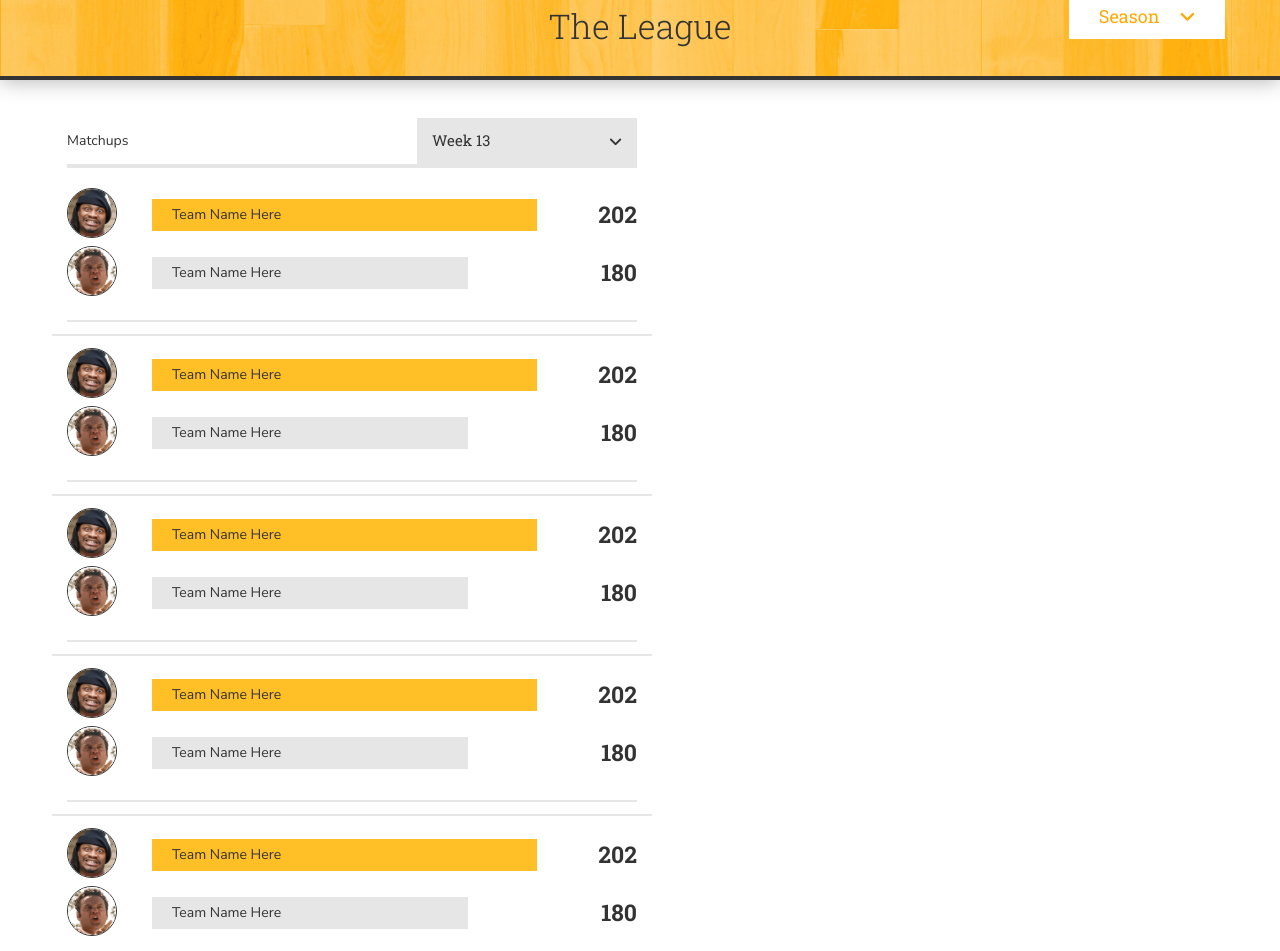
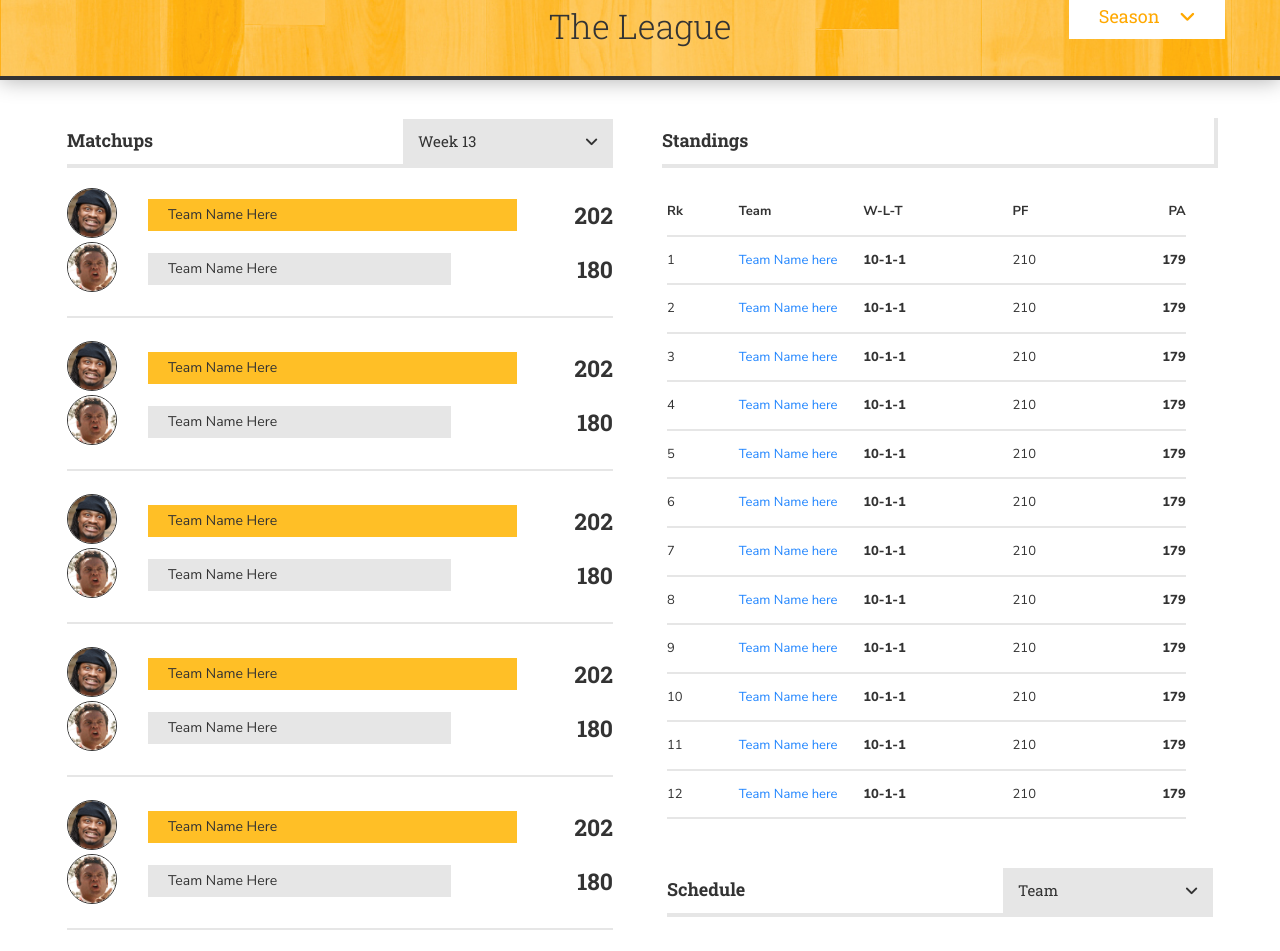
Before and after one commit to benjhoward/thejoe-react, a React (Create React App) app: page /league in a window 1280 px wide. Shown: the part 180-1131 px from the top of the page. Built offline with nearby package versions, Linux system fonts and the light colour scheme.

Commit message:
Fixed League page styling

```diff
--- a/src/League.js
+++ b/src/League.js
@@ -55,7 +55,7 @@ class League extends Component {
                   </div>
 
                   <div className="row">
-                    <div className="game">
+                    <div className="game-league">
                       <div className="row">
                           <div className="col-sm-12 more-scores">
                             <div className="col-xs-2 np-right">
@@ -85,7 +85,7 @@ class League extends Component {
                     </div>
                   </div>
                   <div className="row">
-                    <div className="game">
+                    <div className="game-league">
                       <div className="row">
                           <div className="col-sm-12 more-scores">
                             <div className="col-xs-2 np-right">
@@ -115,7 +115,7 @@ class League extends Component {
                     </div>
                   </div>
                   <div className="row">
-                    <div className="game">
+                    <div className="game-league">
                       <div className="row">
                           <div className="col-sm-12 more-scores">
                             <div className="col-xs-2 np-right">
@@ -145,7 +145,7 @@ class League extends Component {
                     </div>
                   </div>
                   <div className="row">
-                    <div className="game">
+                    <div className="game-league">
                       <div className="row">
                           <div className="col-sm-12 more-scores">
                             <div className="col-xs-2 np-right">
@@ -175,7 +175,7 @@ class League extends Component {
                     </div>
                   </div>
                   <div className="row">
-                    <div className="game">
+                    <div className="game-league">
                       <div className="row">
                           <div className="col-sm-12 more-scores">
                             <div className="col-xs-2 np-right">
@@ -205,7 +205,7 @@ class League extends Component {
                     </div>
                   </div>
                   <div className="row">
-                    <div className="game">
+                    <div className="game-league">
                       <div className="row">
                           <div className="col-sm-12 more-scores">
                             <div className="col-xs-2 np-right">
@@ -237,9 +237,9 @@ class League extends Component {
                 </div>
                 {/* Standings */}
                 <div className="col-md-6 col-league">
-                  <div className="row no-button">
-                    <div className="league-title-button">
-                      <div className="league-title-subject">
+                  <div className="row no-button-league">
+                    <div className="league-title-button-overview">
+                      <div className="league-title-header">
                         <p>Standings</p>
                       </div>
                     </div>
@@ -289,8 +289,8 @@ class League extends Component {
                     </tbody>
                   </table>
                   <div className="row league-title-bordered">
-                    <div className="league-title-button">
-                      <div className="col-xs-7 league-title-subject">
+                    <div className="league-title-button-overview">
+                      <div className="col-xs-7 league-title-header">
                         <p>Schedule</p>
                       </div>
                       <div className="col-xs-5">
@@ -331,8 +331,8 @@ class League extends Component {
               <div className="row">
                 <div className="col-xs-12 message-board">
                   <div className="row league-title-bordered">
-                    <div className="league-title-button">
-                      <div className="col-xs-9 league-title-subject">
+                    <div className="league-title-button-overview">
+                      <div className="col-xs-9 league-title-header">
                         <p>League Message Board</p>
                       </div>
                       <div className="col-xs-3">
--- a/src/css/league-styles.css
+++ b/src/css/league-styles.css
@@ -3,14 +3,23 @@
 }
 
 .col-league {
-  width: 48%;
-  margin: 0 1%;
+  width: 48% !important;
+  margin: 0 1% !important;
 }
 .game {
   border-bottom: none;
 }
 
 .game::after {
+  content: "";
+  display: block;
+  border-bottom: 2px solid #e6e6e6;
+  margin-left: 15px;
+  margin-right: 15px;
+  padding-bottom: 20px;
+}
+
+.game-league::after {
   content: "";
   display: block;
   border-bottom: 2px solid #e6e6e6;
--- a/src/css/styles.css
+++ b/src/css/styles.css
@@ -281,6 +281,12 @@ nav button:hover, .home-header button:hover {
     padding-bottom: 2%;
 }
 
+.game-league {
+    margin-bottom: 2%;
+/*    border-bottom: 2px solid #e6e6e6;
+*/    padding-bottom: 2%;
+}
+
 .game .row:nth-child(2) {
   margin-top: 4px;
 }
@@ -376,6 +382,17 @@ nav button:hover, .home-header button:hover {
   margin-left: -5px;
   margin-right: -5px;
   padding-bottom: 15px;
+  text-align: left;
+  display: flex;
+}
+
+.no-button-league {
+  border-bottom: 4px solid #e6e6e6;
+  margin-bottom: 20px;
+  border-right: 4px solid #e6e6e6;
+  margin-left: -5px;
+  margin-right: -5px;
+  padding-bottom: 0 !important;
   text-align: left;
   display: flex;
 }
--- a/src/css/team-styles.css
+++ b/src/css/team-styles.css
@@ -30,6 +30,8 @@ nav h2 {
   font-size: 16px;
 }
 
+
+
 .league-title-subject {
   display: flex;
   flex-direction: row;
@@ -48,6 +50,12 @@ nav h2 {
   font-weight: 400;
   /*background-color: #f2f2f2;*/
   padding: 10px 0px;
+}
+
+.league-title-header p {
+  font-size: 18px;
+  font-family: 'roboto slab', sans-serif;
+  font-weight: 800;
 }
 
 .league-title-subject p {
```
